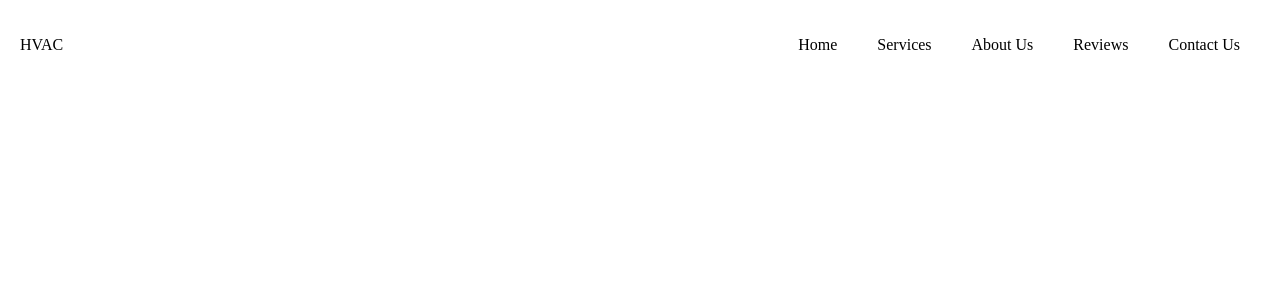
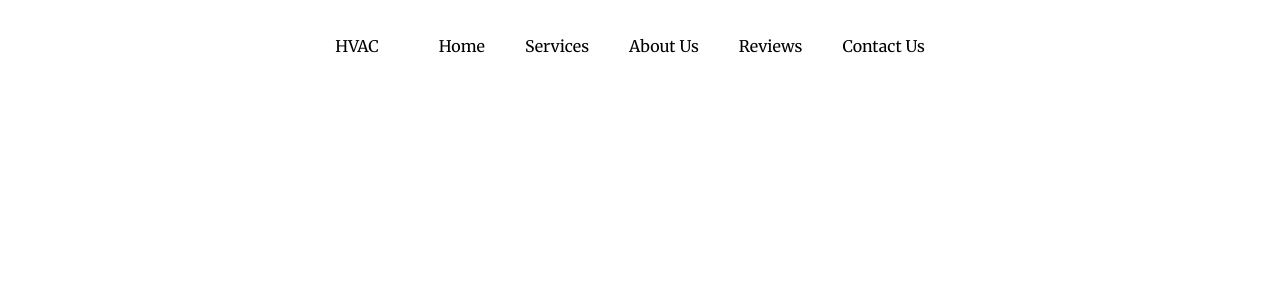
Before and after one commit to moisesg526/hvac, a JavaScript app: page / in a window 1280 px wide. Shown: the top 300 px of the page. Built offline with nearby package versions, Linux system fonts and the light colour scheme; the HTML template or start-up script is replaced by a standard one.

Commit message:
Added sass file

```diff
--- a/public/index.html
+++ b/public/index.html
@@ -8,6 +8,12 @@
     <meta
       name="description"
       content="Web site created using create-react-app"
+    />
+    <link rel="preconnect" href="https://fonts.googleapis.com" />
+    <link rel="preconnect" href="https://fonts.gstatic.com" crossorigin />
+    <link
+      href="https://fonts.googleapis.com/css2?family=Merriweather:ital,wght@0,300;0,400;0,700;0,900;1,300;1,400;1,700;1,900&family=Ubuntu:ital,wght@0,300;0,400;0,500;0,700;1,300;1,400;1,500;1,700&display=swap"
+      rel="stylesheet"
     />
     <link rel="apple-touch-icon" href="%PUBLIC_URL%/logo192.png" />
     <!--
@@ -24,7 +30,7 @@
       work correctly both with client-side routing and a non-root public URL.
       Learn how to configure a non-root public URL by running `npm run build`.
     -->
-    <title>React App</title>
+    <title>HVAC</title>
   </head>
   <body>
     <noscript>You need to enable JavaScript to run this app.</noscript>
--- a/src/styles/Navbar.css
+++ b/src/styles/Navbar.css
@@ -1,7 +1,7 @@
 nav {
   padding: 20px;
   display: flex;
-    justify-content:space-between ;
+  justify-content: center;
 }
 
 .logo {
@@ -13,4 +13,4 @@
   display: inline;
   padding: 20px;
   cursor: pointer;
-}
+}/*# sourceMappingURL=Navbar.css.map */
--- /dev/null
+++ b/src/styles/Navbar.scss
@@ -0,0 +1,16 @@
+nav {
+    padding: 20px;
+    display: flex;
+    justify-content: center ;
+}
+
+.logo {
+    display: flex;
+    align-items: center;
+}
+
+li {
+    display: inline;
+    padding: 20px;
+    cursor: pointer;
+}
```
Also changed, not shown: 1 other file (tests, documents, lock files or other folders). Lines whose indentation alone changed are shown as unchanged.
